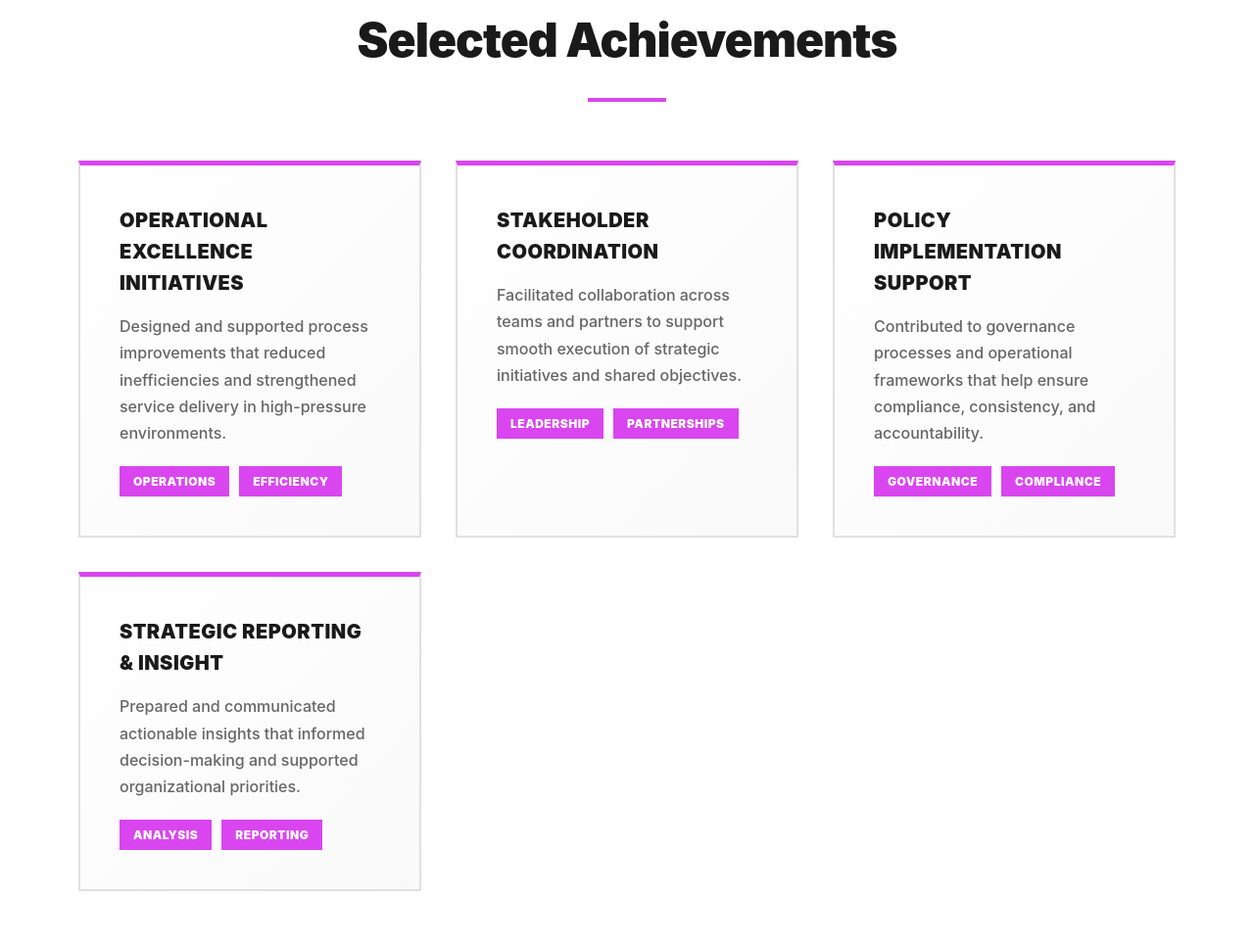
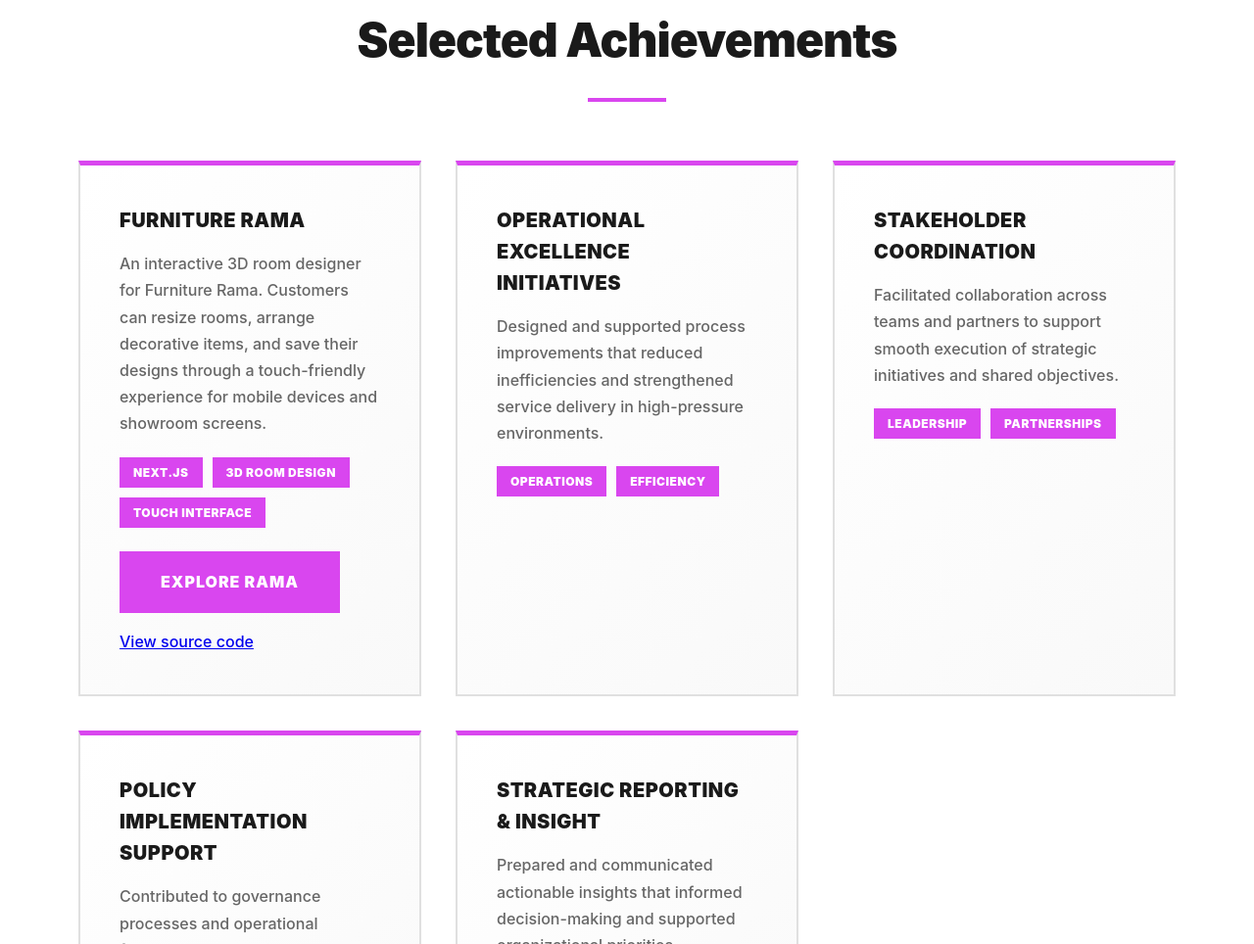
Before and after one commit to BLACK08-VENN/portfolio, a website: page index.html in a window 1280 px wide. Shown: the part 2280-3244 px from the top of the page at 98% size. Drawn offline with Linux system fonts and the light colour scheme.

Commit message:
Add Furniture Rama room designer to portfolio

```diff
--- a/index.html
+++ b/index.html
@@ -77,6 +77,21 @@
             <h2 class="section-title">Selected Achievements</h2>
             <div class="projects-grid">
                 <div class="project-card">
+                    <h3>Furniture Rama</h3>
+                    <p>An interactive 3D room designer for Furniture Rama. Customers can resize rooms, arrange decorative items, and save their designs through a touch-friendly experience for mobile devices and showroom screens.</p>
+                    <div class="project-tags">
+                        <span class="tag">Next.js</span>
+                        <span class="tag">3D Room Design</span>
+                        <span class="tag">Touch Interface</span>
+                    </div>
+                    <p style="margin-top: 24px; margin-bottom: 0;">
+                        <a href="https://furniture-rama.vercel.app/" class="cta-button" target="_blank" rel="noopener noreferrer">Explore Rama</a>
+                    </p>
+                    <p style="margin-top: 16px; margin-bottom: 0;">
+                        <a href="https://github.com/BLACK08-VENN/RAMA" target="_blank" rel="noopener noreferrer">View source code</a>
+                    </p>
+                </div>
+                <div class="project-card">
                     <h3>Operational Excellence Initiatives</h3>
                     <p>Designed and supported process improvements that reduced inefficiencies and strengthened service delivery in high-pressure environments.</p>
                     <div class="project-tags">
```
